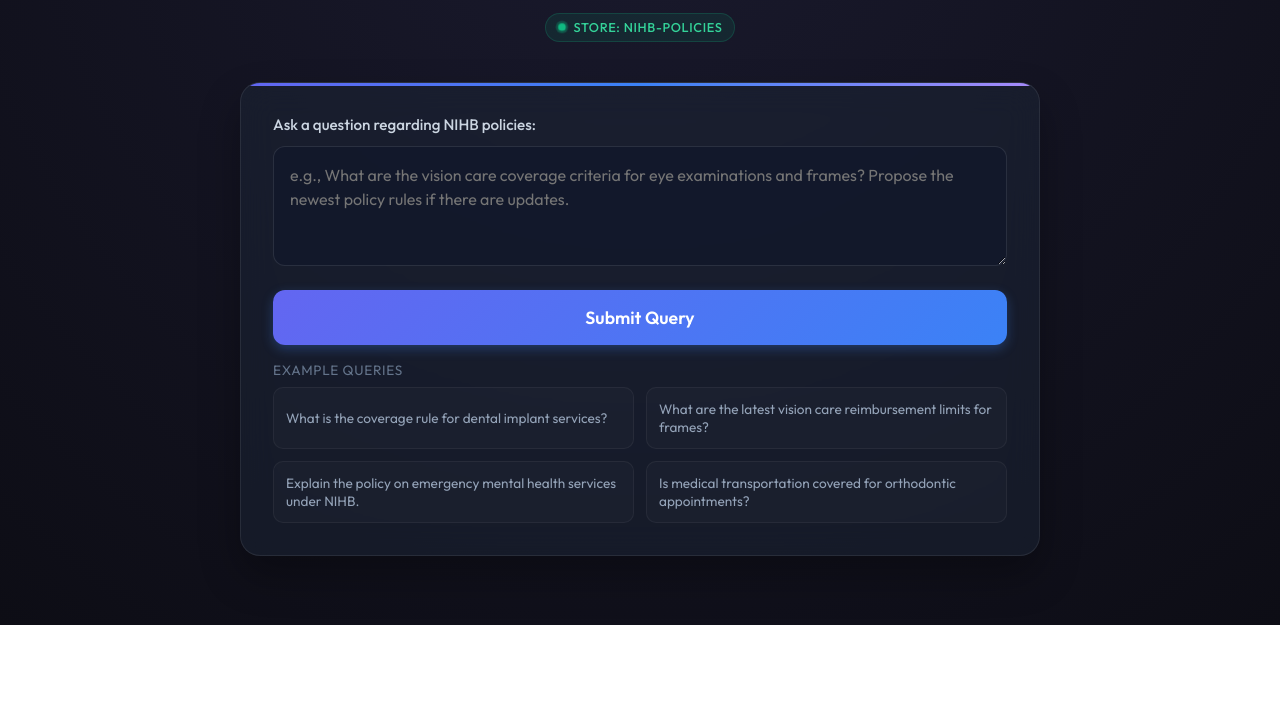
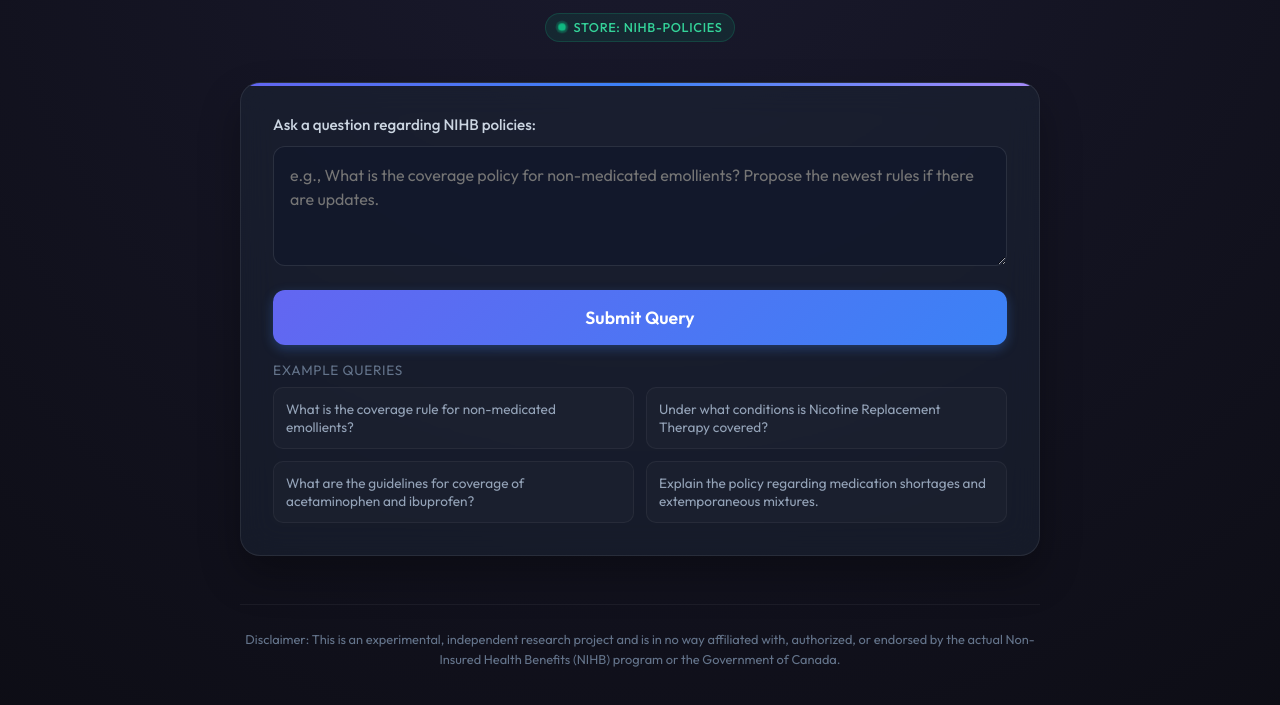
Before and after one commit to p3ji/nihb_wrapper, a website: page public/index.html in a window 1280 px wide. Shown: the part 175-880 px from the top of the page. Before the commit the page ends 800 px from the top, so only its background shows below. Drawn offline with nearby package versions, Linux system fonts and the light colour scheme.

Commit message:
Update examples to be drug-policy-focused and add footer disclaimer

```diff
--- a/public/index.html
+++ b/public/index.html
@@ -442,9 +442,18 @@
       .examples-grid {
         grid-template-columns: 1fr;
       }
-      header h1 {
-        font-size: 2.25rem;
-      }
+    }
+
+    .app-footer {
+      text-align: center;
+      margin-top: 3rem;
+      margin-bottom: 2rem;
+      font-size: 0.8rem;
+      color: #64748b;
+      line-height: 1.6;
+      border-top: 1px solid rgba(255, 255, 255, 0.05);
+      padding-top: 1.5rem;
+      animation: fadeInUp 1s ease-out;
     }
   </style>
 </head>
@@ -476,7 +485,7 @@
         <label for="query-input">Ask a question regarding NIHB policies:</label>
         <textarea
           id="query-input"
-          placeholder="e.g., What are the vision care coverage criteria for eye examinations and frames? Propose the newest policy rules if there are updates."
+          placeholder="e.g., What is the coverage policy for non-medicated emollients? Propose the newest rules if there are updates."
           required
         ></textarea>
 
@@ -497,10 +506,10 @@
       <!-- Helper examples -->
       <div class="examples-header">Example Queries</div>
       <div class="examples-grid">
-        <button class="example-btn" onclick="applyExample(this)">What is the coverage rule for dental implant services?</button>
-        <button class="example-btn" onclick="applyExample(this)">What are the latest vision care reimbursement limits for frames?</button>
-        <button class="example-btn" onclick="applyExample(this)">Explain the policy on emergency mental health services under NIHB.</button>
-        <button class="example-btn" onclick="applyExample(this)">Is medical transportation covered for orthodontic appointments?</button>
+        <button class="example-btn" onclick="applyExample(this)">What is the coverage rule for non-medicated emollients?</button>
+        <button class="example-btn" onclick="applyExample(this)">Under what conditions is Nicotine Replacement Therapy covered?</button>
+        <button class="example-btn" onclick="applyExample(this)">What are the guidelines for coverage of acetaminophen and ibuprofen?</button>
+        <button class="example-btn" onclick="applyExample(this)">Explain the policy regarding medication shortages and extemporaneous mixtures.</button>
       </div>
     </div>
 
@@ -519,6 +528,11 @@
         <!-- Rendered Response Content -->
       </div>
     </div>
+
+    <!-- Disclaimer / Footer -->
+    <footer class="app-footer">
+      Disclaimer: This is an experimental, independent research project and is in no way affiliated with, authorized, or endorsed by the actual Non-Insured Health Benefits (NIHB) program or the Government of Canada.
+    </footer>
 
   </div>
 
```
